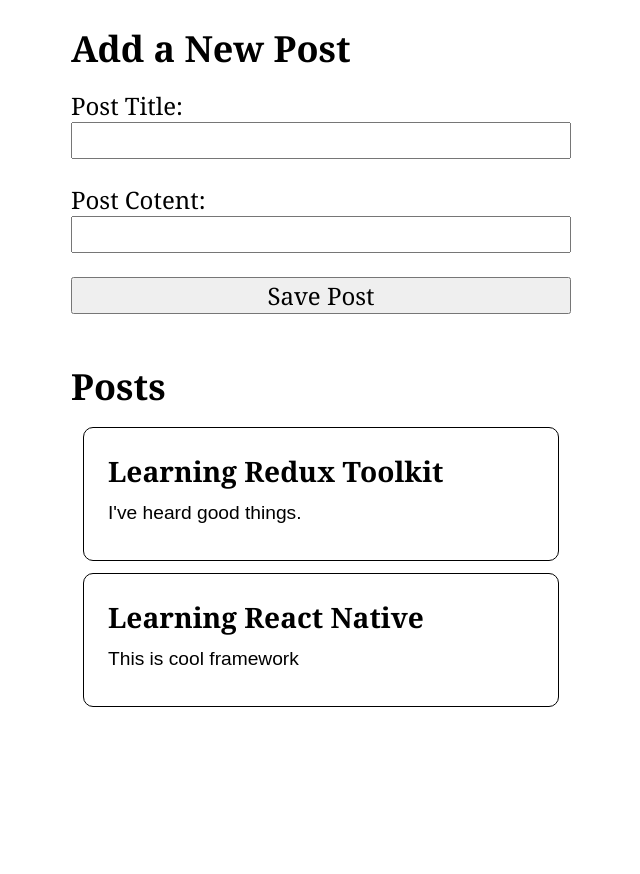
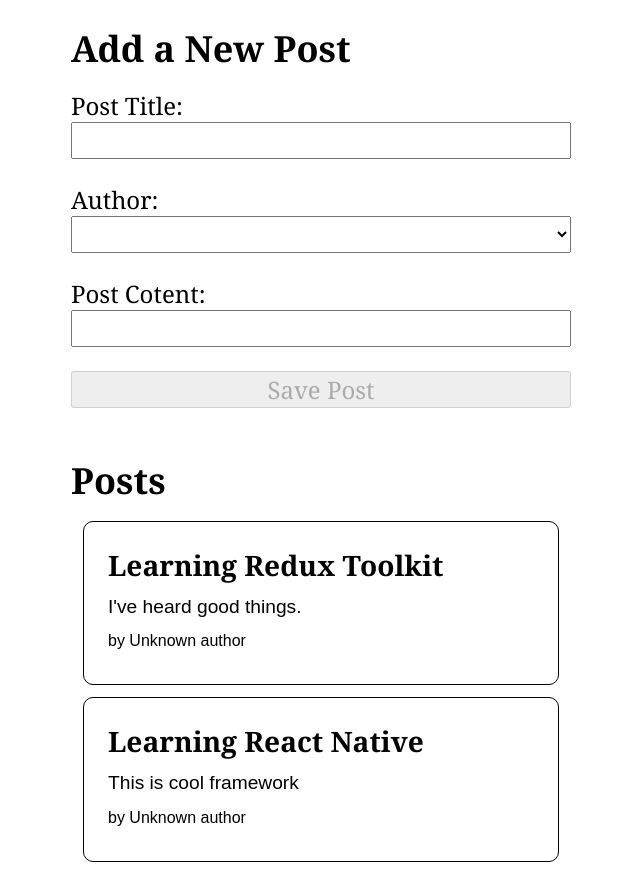
Before and after one commit to RadiRS/react-redux-toolkit-ts, a React (Create React App) app: page / in a window 1280 px wide. Shown: the whole page, without its empty margins (319-959 px from the left). Before the commit the page ends 824 px from the top, so only its background shows below. Built offline with nearby package versions, Linux system fonts and the light colour scheme.

Commit message:
Created users redux & author component

```diff
--- a/src/app/store.ts
+++ b/src/app/store.ts
@@ -1,10 +1,12 @@
 import { configureStore } from "@reduxjs/toolkit";
 
 import postsReducer from "../features/posts/postSlices";
+import usersReducer from "../features/users/usersSlice";
 
 export const store = configureStore({
   reducer: {
     posts: postsReducer,
+    users: usersReducer,
   },
 });
 
--- a/src/features/posts/add-post-form.component.tsx
+++ b/src/features/posts/add-post-form.component.tsx
@@ -1,6 +1,8 @@
 import { FormEvent, useState } from "react";
-import { useAppDispatch } from "../../app/hooks";
+
+import { useAppDispatch, useAppSelector } from "../../app/hooks";
 import { postAdded } from "./postSlices";
+import { selectAllUsers } from "../users/usersSlice";
 
 type Props = {};
 
@@ -8,6 +10,9 @@
   const dispatch = useAppDispatch();
   const [title, setTitle] = useState("");
   const [content, setContent] = useState("");
+  const [userId, setUserId] = useState("");
+
+  const users = useAppSelector(selectAllUsers);
 
   const onTitleChanged = (e: FormEvent<HTMLInputElement>): void =>
     setTitle(e.currentTarget.value);
@@ -15,13 +20,25 @@
   const onContentChanged = (e: FormEvent<HTMLInputElement>) =>
     setContent(e.currentTarget.value);
 
+  const onAuthorChanged = (e: FormEvent<HTMLSelectElement>) =>
+    setUserId(e.currentTarget.value);
+
+  const isCanSave = Boolean(title) && Boolean(content) && Boolean(userId);
+
   const onSavePostClicked = () => {
-    if (!title || !content) return;
+    if (!isCanSave) return;
 
-    dispatch(postAdded(title, content));
+    dispatch(postAdded(title, content, userId));
     setTitle("");
     setContent("");
+    setUserId("");
   };
+
+  const usersOptions = users.map((user) => (
+    <option key={user.id} value={user.id}>
+      {user.name}
+    </option>
+  ));
 
   return (
     <section>
@@ -35,6 +52,11 @@
           value={title}
           onChange={onTitleChanged}
         />
+        <label htmlFor="postAuthor">Author: </label>
+        <select id="postAuthor" value={userId} onChange={onAuthorChanged}>
+          <option value=""></option>
+          {usersOptions}
+        </select>
         <label htmlFor="postCotent">Post Cotent:</label>
         <input
           type="text"
@@ -43,7 +65,7 @@
           value={content}
           onChange={onContentChanged}
         />
-        <button type="button" onClick={onSavePostClicked}>
+        <button type="button" disabled={!isCanSave} onClick={onSavePostClicked}>
           Save Post
         </button>
       </form>
--- /dev/null
+++ b/src/features/posts/post-author.component.tsx
@@ -0,0 +1,15 @@
+import { useAppSelector } from "../../app/hooks";
+import { selectAllUsers } from "../users/usersSlice";
+
+interface PostAuthorProps {
+  userId?: string;
+}
+
+const PostAuthor = ({ userId }: PostAuthorProps) => {
+  const users = useAppSelector(selectAllUsers);
+  const author = users.find((user) => user.id === userId);
+
+  return <span>by {author ? author.name : "Unknown author"}</span>;
+};
+
+export default PostAuthor;
--- a/src/features/posts/post-list.component.tsx
+++ b/src/features/posts/post-list.component.tsx
@@ -1,5 +1,7 @@
 import { useAppSelector } from "../../app/hooks";
 import { selectAllPosts } from "./postSlices";
+
+import PostAuthor from "./post-author.component";
 
 type Props = {};
 
@@ -10,6 +12,9 @@
     <article key={post.id}>
       <h3>{post.title}</h3>
       <p>{post.content.substring(0, 100)}</p>
+      <p className="postCredit">
+        <PostAuthor userId={post.userId} />
+      </p>
     </article>
   ));
 
--- a/src/features/posts/postSlices.ts
+++ b/src/features/posts/postSlices.ts
@@ -8,6 +8,7 @@
   id: string;
   title: string;
   content: string;
+  userId?: string;
 }
 
 const initialState: PostState[] = [
@@ -31,12 +32,13 @@
       reducer: (state, action: PayloadAction<PostState>) => {
         state.push(action.payload);
       },
-      prepare(title: string, content: string) {
+      prepare(title: string, content: string, userId: string) {
         return {
           payload: {
             id: nanoid(),
             title,
             content,
+            userId,
           },
         };
       },
--- /dev/null
+++ b/src/features/users/usersSlice.ts
@@ -0,0 +1,32 @@
+import { createSlice } from "@reduxjs/toolkit";
+import { RootState } from "../../app/store";
+
+interface UserState {
+  id: string;
+  name: string;
+}
+
+const initialState: UserState[] = [
+  {
+    id: "0",
+    name: "Dude Levbo",
+  },
+  {
+    id: "1",
+    name: "Petrus Wai",
+  },
+  {
+    id: "3",
+    name: "Budi Low",
+  },
+];
+
+const usersSlice = createSlice({
+  name: "users",
+  initialState,
+  reducers: {},
+});
+
+export const selectAllUsers = (state: RootState) => state.users;
+
+export default usersSlice.reducer;
```
